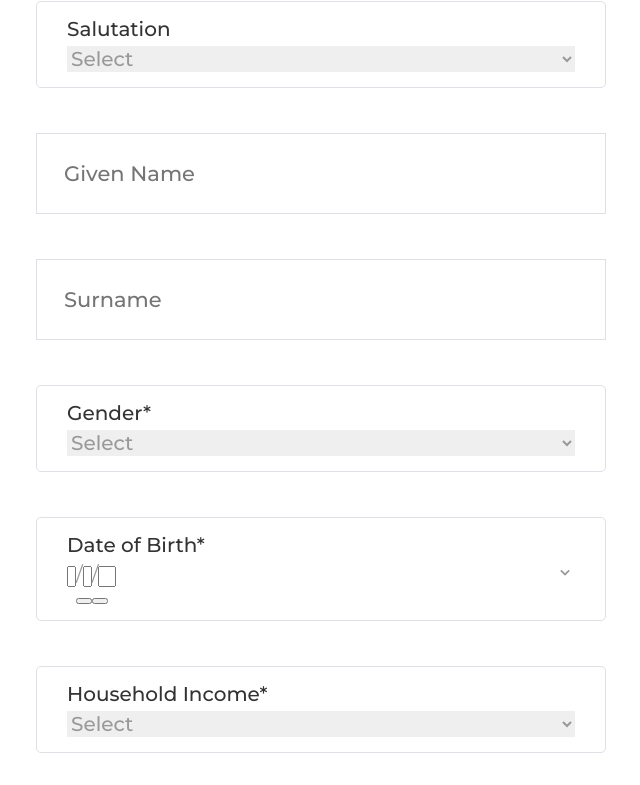
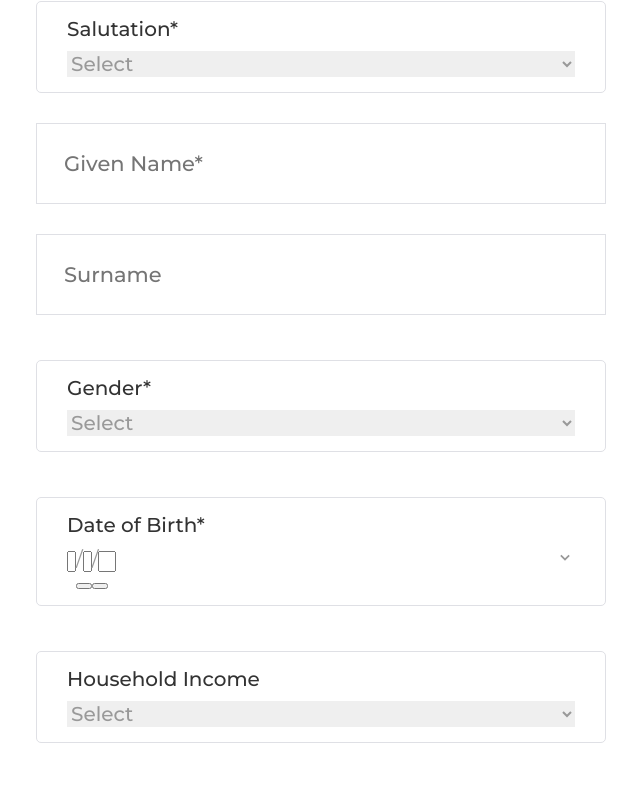
Before and after one commit to spoonseah/ipad-registration, a React (Create React App) app: page /RegistrationForm in a window 1280 px wide. Shown: the part 320-1105 px from the top of the page, without its empty margins (319-959 px from the left). Built offline with nearby package versions, Linux system fonts and the light colour scheme.

Commit message:
Form asterisks and styles

```diff
--- a/src/components/common/Input.js
+++ b/src/components/common/Input.js
@@ -8,7 +8,7 @@ export default function Input(props) {
     <div
       style={{
         // marginTop: "23px",
-        marginTop: 45,
+        marginTop: 30,
       }}
     >
       {value !== "" && <div style={Theme.label}>{label}</div>}
--- a/src/resources/theme/Theme.js
+++ b/src/resources/theme/Theme.js
@@ -44,7 +44,7 @@ const Theme = {
     display: "flex",
     fontSize: 20,
     fontWeight: 500,
-    marginBottom: 5,
+    marginBottom: 10,
   },
   spinner: {
     border: "10px solid #f3f3f3",
--- a/src/screens/RegistrationForm.js
+++ b/src/screens/RegistrationForm.js
@@ -229,7 +229,7 @@ function RegistrationForm() {
       <div style={styles.section}>Your profile</div>
       {/* salutation */}
       <DropDownMenu
-        label={"Salutation"}
+        label={"Salutation*"}
         Options={salutationType}
         value={salutation}
         optionsHandler={handleSalutation}
@@ -239,7 +239,7 @@ function RegistrationForm() {
       <Input
         label={"Given Name*"}
         type={"text"}
-        placeholder={"Given Name"}
+        placeholder={"Given Name*"}
         value={givenName}
         onChange={handleGivenName}
         errorText={givenNameError}
@@ -273,7 +273,7 @@ function RegistrationForm() {
         error={dobError}
       />
       <DropDownMenu
-        label={"Household Income*"}
+        label={"Household Income"}
         Options={householdIncome}
         value={income}
         optionsHandler={(text) => setIncome(text.target.value)}
```
